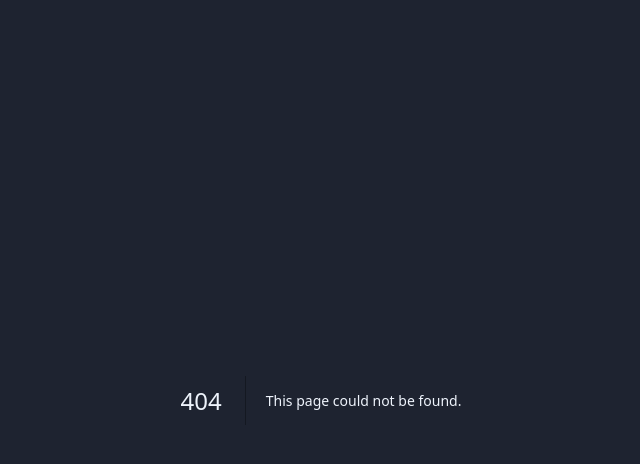
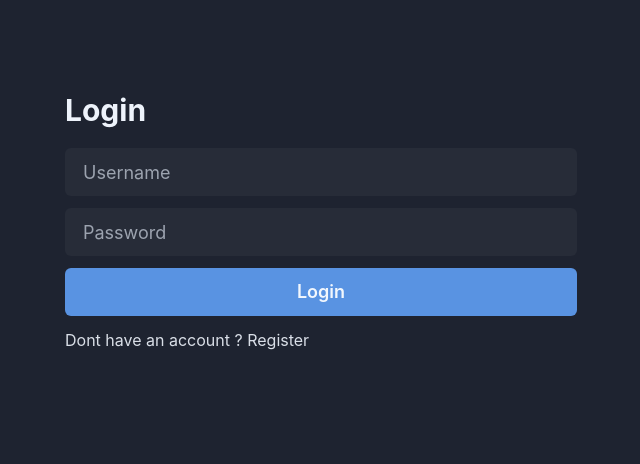
Before and after one commit to octoi/spacechat, a Next.js app in the folder app/: page /account/login in a window 1280 px wide. Before the commit this address had no page. Shown: the top 464 px of the page, without its empty margins (319-959 px from the left). Built offline with nearby package versions, Linux system fonts and the light colour scheme.

Commit message:
feat: login page

```diff
--- /dev/null
+++ b/app/pages/account/login.tsx
@@ -0,0 +1,105 @@
+import { useState } from 'react';
+import { useMutation } from '@apollo/client';
+import { useRouter } from 'next/router';
+import { Layout } from '@/components/layout';
+import { LOGIN_USER } from '@/graphql/account/account.mutation';
+import { showToast } from '@/lib/showToast';
+import { setUser } from '@/lib/user';
+import { Paths } from '@/lib/constants';
+import { Button, Center, Flex, Input } from '@chakra-ui/react';
+import Link from 'next/link';
+
+export default function LoginPage() {
+  const router = useRouter();
+
+  const [username, setUsername] = useState('');
+  const [password, setPassword] = useState('');
+  const [loading, setLoading] = useState(false);
+
+  const [loginUser] = useMutation(LOGIN_USER);
+
+  const handleFormSubmit = (e: any) => {
+    e.preventDefault();
+    setLoading(true);
+
+    loginUser({ variables: { username, password } })
+      .then(({ data }) => {
+        const loginData = data?.login;
+        setUser(loginData);
+        showToast({
+          title: `Welcome back ${loginData?.name} 🥳`,
+          description: 'Logged in successfully',
+          status: 'success',
+        });
+
+        // redirect to next path, if it is given
+        let nextPath = router.query?.next;
+
+        if (typeof nextPath != 'string') {
+          nextPath = Paths.home;
+        }
+
+        router.push(nextPath);
+      })
+      .catch((err) => {
+        showToast({
+          title: 'Failed to login',
+          description: err?.message,
+          status: 'error',
+          duration: 5000,
+        });
+      })
+      .finally(() => {
+        setPassword('');
+        setLoading(false);
+      });
+  };
+
+  return (
+    <Layout title='Login'>
+      <Center mt={10}>
+        <Flex direction='column' p={8} className='w-full max-w-xl'>
+          <form onSubmit={handleFormSubmit}>
+            <h2 className='text-3xl font-bold mb-5'>Login</h2>
+            <Input
+              placeholder='Username'
+              size='lg'
+              variant='filled'
+              value={username}
+              onChange={(e) => setUsername(e.target.value)}
+              disabled={loading}
+              required
+            />
+            <Input
+              placeholder='Password'
+              type='password'
+              size='lg'
+              variant='filled'
+              value={password}
+              onChange={(e) => setPassword(e.target.value)}
+              mt={3}
+              disabled={loading}
+              required
+            />
+            <Button
+              mt={3}
+              size='lg'
+              className='btn-primary'
+              disabled={loading}
+              isLoading={loading}
+              type='submit'
+              w='full'
+            >
+              Login
+            </Button>
+            <Link href={Paths.register}>
+              <p className='mt-3 opacity-90 cursor-pointer transition duration-500 hover:underline'>
+                Dont have an account ? Register
+              </p>
+            </Link>
+          </form>
+        </Flex>
+      </Center>
+    </Layout>
+  );
+}
```
